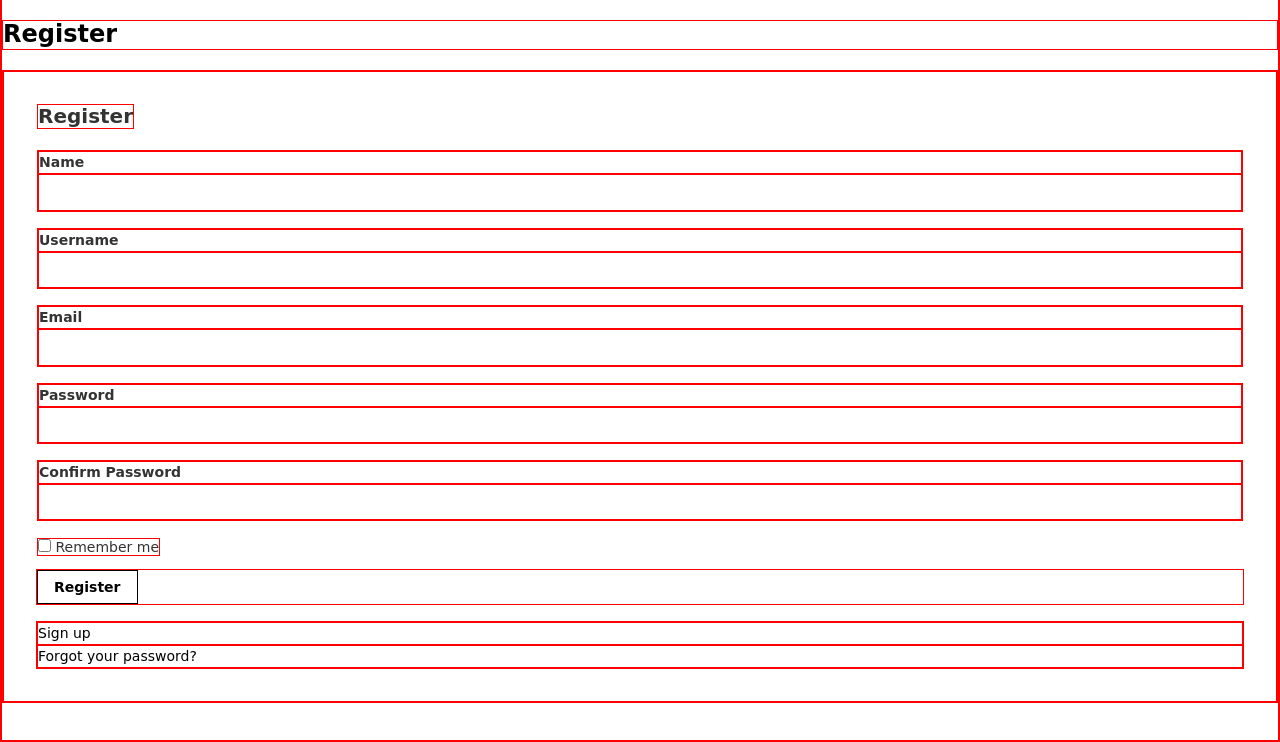
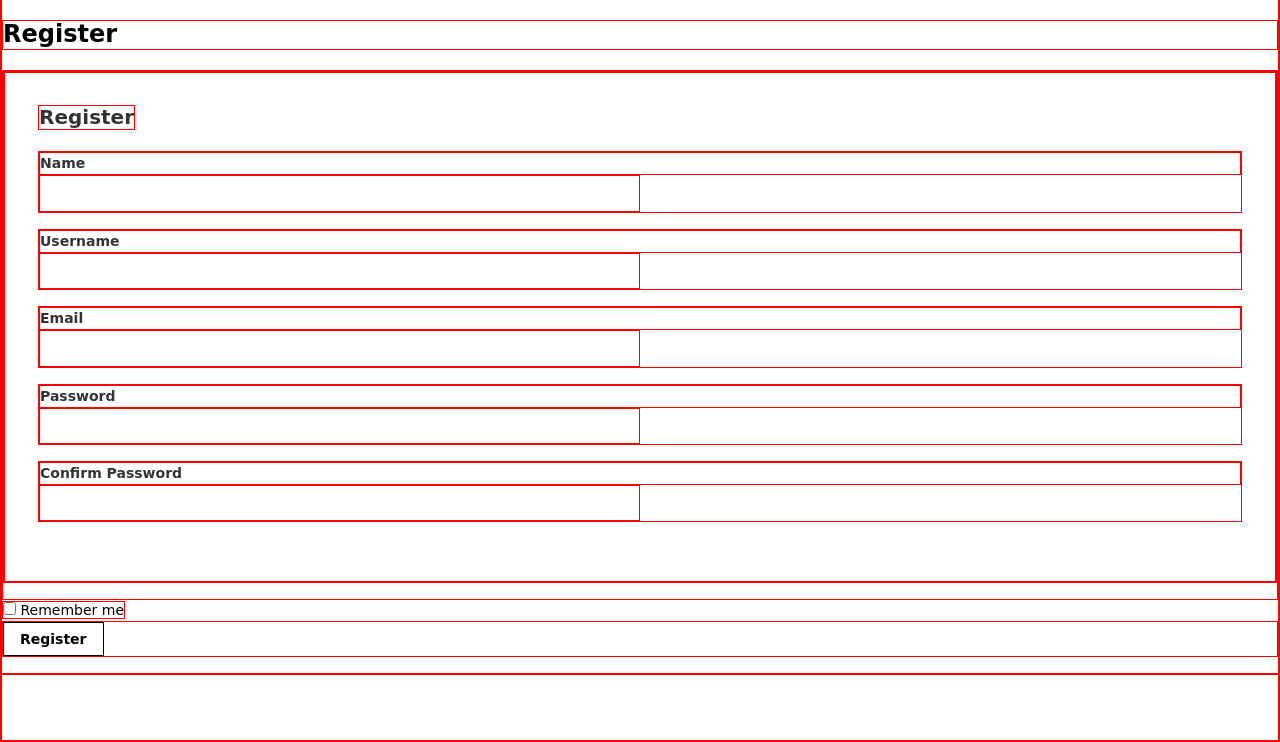
Before and after one commit to teresacho135/haileysdoggiedaycamp, a Django app: page /accounts/register/ in a window 1280 px wide. Shown: the part 58-800 px from the top of the page. Run offline with Django 3.2, Linux system fonts and the light colour scheme; some libraries are stand-ins or nearby versions.

Commit message:
takes away sign up and forgot password buttons

```diff
--- a/templates/accounts/register.html
+++ b/templates/accounts/register.html
@@ -5,6 +5,7 @@
 <p style="background-color: red; padding: 10px;">{{ error }}</p>
 {% endif %}
 
+<div class="register-form">
 <form action="{% url 'register' %}" method="POST">
         {% csrf_token %}
 
@@ -14,23 +15,24 @@
       <legend class="f4 fw6 ph0 mh0">Register</legend>
         <div class="mt3">
         <label class="db fw6 lh-copy f6" for="name">Name</label>
-        <input class="pa2 input-reset ba bg-transparent hover-bg-black hover-white w-100" type="text" name="name"  id="name" required maxlength="25" minlength="2">
+        <input class="pa2 input-reset ba bg-transparent hover-bg-black hover-white w-50" type="text" name="name"  id="name" required maxlength="25" minlength="2">
       </div>
       <div class="mt3">
         <label class="db fw6 lh-copy f6" for="username">Username</label>
-        <input class="pa2 input-reset ba bg-transparent hover-bg-black hover-white w-100" type="text" name="username"  id="username" required maxlength="25" minlength="2">
+        <input class="pa2 input-reset ba bg-transparent hover-bg-black hover-white w-50" type="text" name="username"  id="username" required maxlength="25" minlength="2">
       </div>
       <div class="mt3">
         <label class="db fw6 lh-copy f6" for="email">Email</label>
-        <input class="pa2 input-reset ba bg-transparent hover-bg-black hover-white w-100" type="email" name="email"  id="email" required maxlength="25" minlength="2">
+        <input class="pa2 input-reset ba bg-transparent hover-bg-black hover-white w-50" type="email" name="email"  id="email" required maxlength="25" minlength="2">
       </div>
       <div class="mv3">
         <label class="db fw6 lh-copy f6" for="password">Password</label>
-        <input class="b pa2 input-reset ba bg-transparent hover-bg-black hover-white w-100" type="password" name="password"  id="password" required maxlength="25" minlength="2">
+        <input class="b pa2 input-reset ba bg-transparent hover-bg-black hover-white w-50" type="password" name="password"  id="password" required maxlength="25" minlength="2">
       </div>
      <div class="mv3">
         <label class="db fw6 lh-copy f6" for="password2">Confirm Password</label>
-        <input class="b pa2 input-reset ba bg-transparent hover-bg-black hover-white w-100" type="password" name="password2"  id="password2" required maxlength="25" minlength="2">
+        <input class="b pa2 input-reset ba bg-transparent hover-bg-black hover-white w-50" type="password" name="password2"  id="password2" required maxlength="25" minlength="2">
+      </div>
       </div>
       <label class="pa0 ma0 lh-copy f6 pointer"><input type="checkbox"> Remember me</label>
     </fieldset>
@@ -38,54 +40,9 @@
       <input class="b ph3 pv2 input-reset ba b--black bg-transparent grow pointer f6 dib" type="submit" value="Register">
     </div>
     <div class="lh-copy mt3">
-      <a href="#0" class="f6 link dim black db">Sign up</a>
-      <a href="#0" class="f6 link dim black db">Forgot your password?</a>
-    </div>
+</div>
   </form>
 </main>
-        {% comment %} <div>
-                <label for="name">Name</label>
-                <input
-                        type="text"
-                        name="name"
-                        required
-                        maxlength="25"
-                        minlength="2"
-                />
-        </div>
-
-        <div>
-                <label for="email">Email</label>
-                <input type="email" name="email" required maxlength="25" minlength="2" />
-        </div>
-
-        <div>
-                <label for="username">Username</label>
-                <input type="text" name="username" required maxlength="25" minlength="2" />
-        </div>
-
-        <div>
-                <label for="password">Password</label>
-                <input
-                        type="password"
-                        name="password"
-                        required
-                        maxlength="25"
-                        minlength="4"
-                />
-        </div>
-
-        <div>
-                <label for="password2">Confirm Password</label>
-                <input
-                        type="password"
-                        name="password2"
-                        required
-                        maxlength="25"
-                        minlength="4"
-                />
-        </div>
-        <input type="submit" value="Register" /> {% endcomment %}
 </form>
 
 {% endblock %}
```
